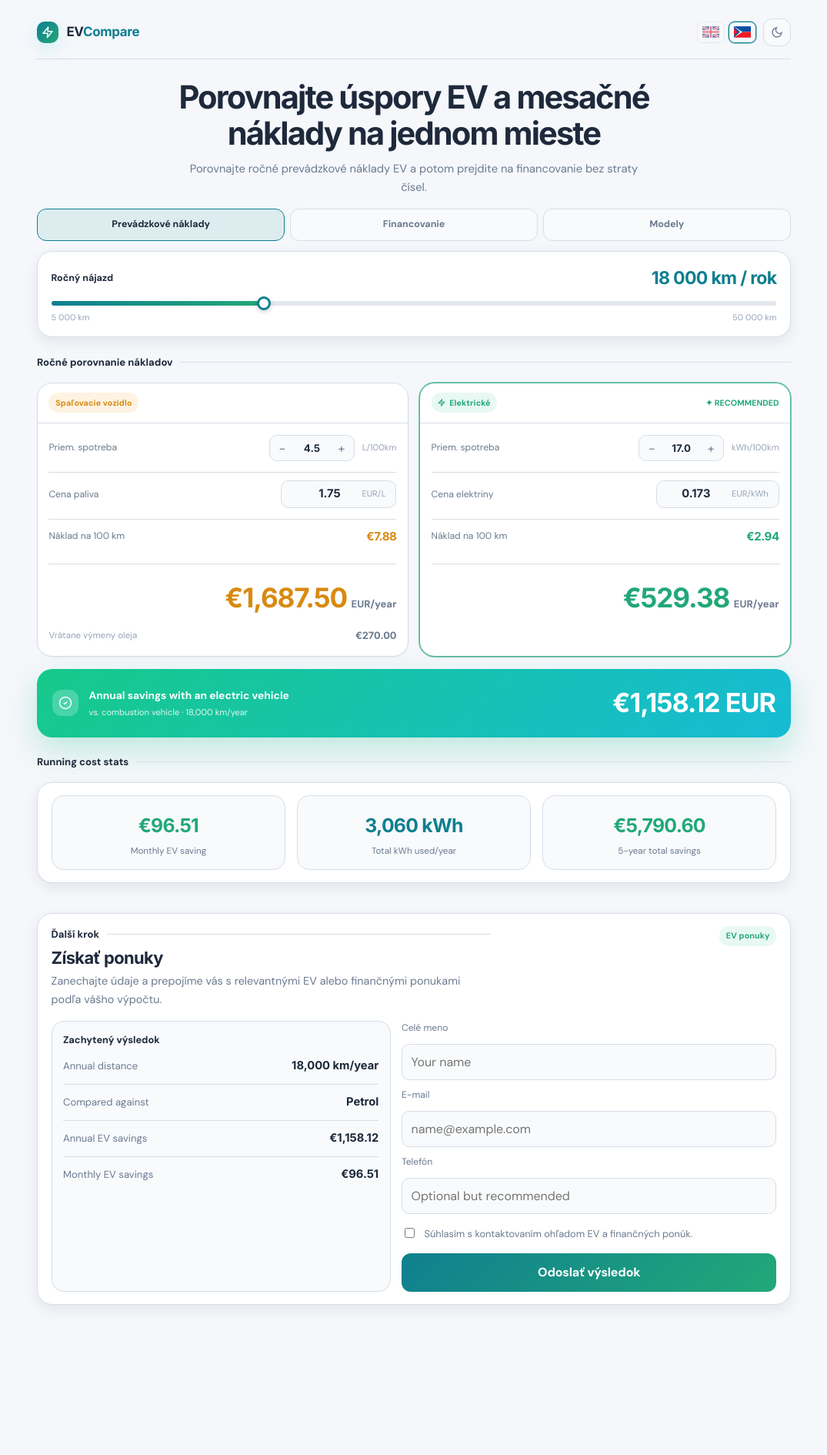
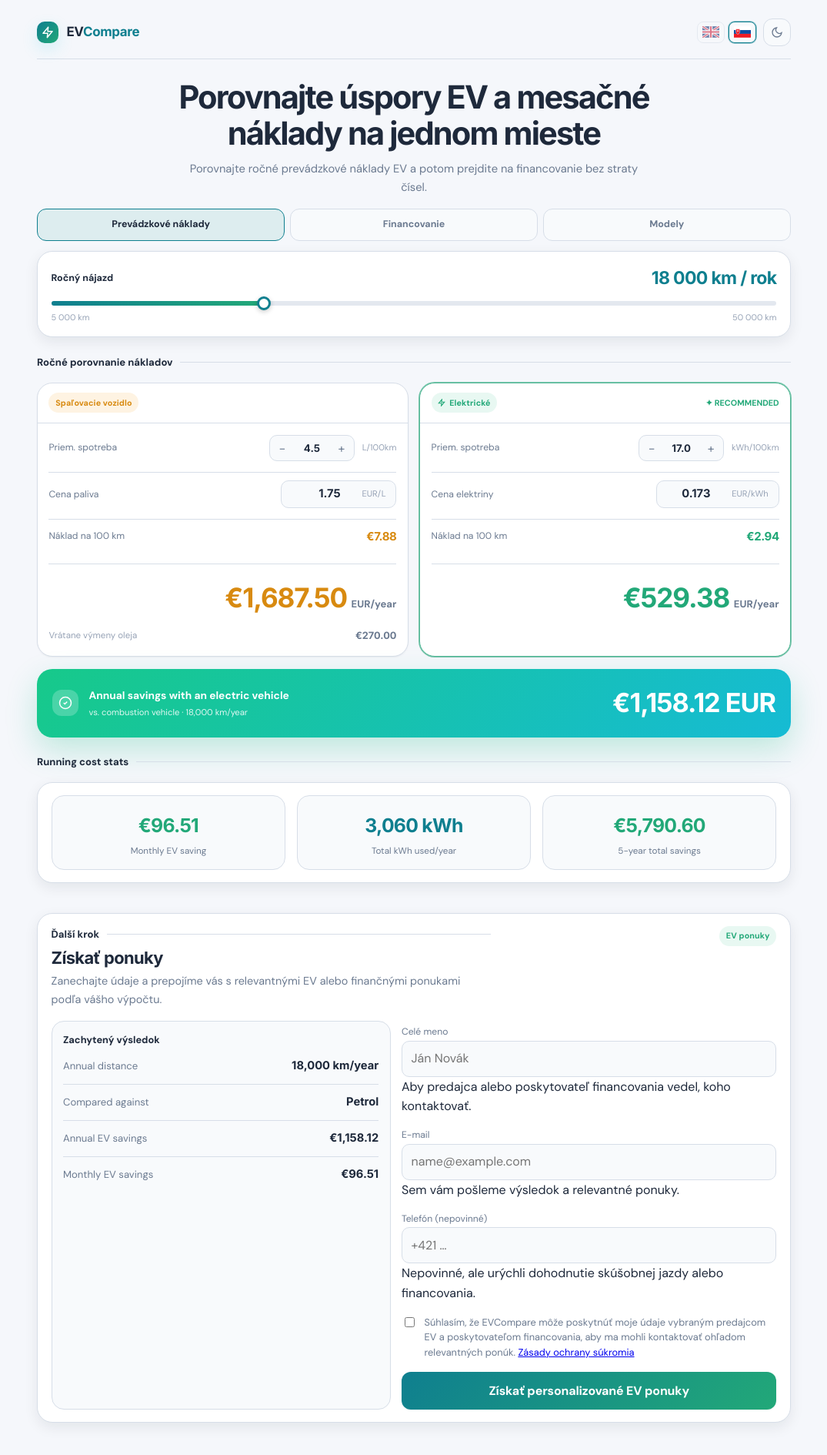
Before and after one commit to Azshken/EVCompare, a React (Vite) app: page / in a window 1280 px wide. Shown: the top 1890 px of the page at 77% size, without its empty margins (102-1177 px from the left). Before the commit the page ends 1743 px from the top, so only its background shows below. Built offline with nearby package versions, Linux system fonts and the light colour scheme.

Commit message:
Improve lead form clarity and fix Slovak flag

```diff
--- a/src/components/AppShell.tsx
+++ b/src/components/AppShell.tsx
@@ -17,12 +17,13 @@ function getInitialTheme(): ThemeMode {
 function FlagSK() {
   return (
     <svg viewBox="0 0 60 40" width="22" height="15" aria-hidden="true">
-      <rect width="60" height="40" fill="#fff" />
-      <rect width="60" height="20" fill="#0b4ea2" />
-      <rect y="20" width="60" height="20" fill="#ee1c25" />
-      <path d="M0 0 L30 20 L0 40 Z" fill="#fff" />
-      <path d="M0 0 L22 20 L0 40 Z" fill="#0b4ea2" />
-      <path d="M0 8 L14 20 L0 32 Z" fill="#ee1c25" />
+      <rect width="60" height="40" fill="#ffffff" />
+      <rect y="13.33" width="60" height="13.33" fill="#0b4ea2" />
+      <rect y="26.66" width="60" height="13.34" fill="#ee1c25" />
+      <g transform="translate(7,10) scale(0.42)">
+        <path d="M0 0h33v24c0 10-8 16-16.5 19C8 40 0 34 0 24Z" fill="#ee1c25" stroke="#ffffff" strokeWidth="3" />
+        <path d="M16.5 8v18M9 15h15M11 11h11M11 19h11" stroke="#ffffff" strokeWidth="2.5" fill="none" />
+      </g>
     </svg>
   );
 }
--- a/src/components/common/LeadCaptureSection.tsx
+++ b/src/components/common/LeadCaptureSection.tsx
@@ -79,37 +79,51 @@ export function LeadCaptureSection({
         </aside>
 
         <form className="lead-form" onSubmit={onSubmit}>
+          <div className="lead-field">
             <label className="control-label" htmlFor="leadName">{t('fullName')}</label>
             <input
               id="leadName"
               className="text-input"
               type="text"
+              autoComplete="name"
               value={form.name}
               onChange={(e) => onFieldChange('name', e.target.value)}
-            placeholder="Your name"
+              placeholder={t('fullNamePlaceholder')}
               required
             />
+            <p className="field-hint">{t('fullNameHint')}</p>
+          </div>
 
+          <div className="lead-field">
             <label className="control-label" htmlFor="leadEmail">{t('email')}</label>
             <input
               id="leadEmail"
               className="text-input"
               type="email"
+              autoComplete="email"
               value={form.email}
               onChange={(e) => onFieldChange('email', e.target.value)}
               placeholder="name@example.com"
               required
             />
+            <p className="field-hint">{t('emailHint')}</p>
+          </div>
 
-          <label className="control-label" htmlFor="leadPhone">{t('phone')}</label>
+          <div className="lead-field">
+            <label className="control-label" htmlFor="leadPhone">
+              {t('phone')} <span className="optional-label">{t('phoneOptional')}</span>
+            </label>
             <input
               id="leadPhone"
               className="text-input"
               type="tel"
+              autoComplete="tel"
               value={form.phone}
               onChange={(e) => onFieldChange('phone', e.target.value)}
-            placeholder="Optional but recommended"
+              placeholder={t('phonePlaceholder')}
             />
+            <p className="field-hint">{t('phoneHint')}</p>
+          </div>
 
           <label className="lead-checkbox">
             <input
@@ -118,17 +132,17 @@ export function LeadCaptureSection({
               onChange={(e) => onConsentChange(e.target.checked)}
               required
             />
-            <span>{t('consent')}</span>
+            <span>
+              {t('consent')} <a href="/privacy" className="privacy-link">{t('consentPrivacy')}</a>
+            </span>
           </label>
 
           <button type="submit" className="lead-submit">
-            {submitLabel}
+            {t('getPersonalisedOffers')}
           </button>
 
           {submitted && (
-            <div className="lead-success">
-              Lead captured successfully in this prototype.
-            </div>
+            <div className="lead-success">{t('leadSuccess')}</div>
           )}
         </form>
       </div>
--- a/src/i18n.tsx
+++ b/src/i18n.tsx
@@ -69,11 +69,38 @@ const DICT = {
   sendResult: { en: "Send my result", sk: "Odoslať výsledok" },
   capturedResult: { en: "Captured result", sk: "Zachytený výsledok" },
   fullName: { en: "Full name", sk: "Celé meno" },
+  fullNamePlaceholder: { en: "Ján Novák", sk: "Ján Novák" },
+  fullNameHint: {
+    en: "So a dealer or lender knows who to contact.",
+    sk: "Aby predajca alebo poskytovateľ financovania vedel, koho kontaktovať.",
+  },
   email: { en: "Email", sk: "E-mail" },
+  emailHint: {
+    en: "We send your result and relevant offers here.",
+    sk: "Sem vám pošleme výsledok a relevantné ponuky.",
+  },
   phone: { en: "Phone", sk: "Telefón" },
+  phoneOptional: { en: "(optional)", sk: "(nepovinné)" },
+  phonePlaceholder: { en: "+421 …", sk: "+421 …" },
+  phoneHint: {
+    en: "Optional, but helps arrange a test drive or financing call faster.",
+    sk: "Nepovinné, ale urýchli dohodnutie skúšobnej jazdy alebo financovania.",
+  },
   consent: {
-    en: "I agree to be contacted about EV and financing offers.",
-    sk: "Súhlasím s kontaktovaním ohľadom EV a finančných ponúk.",
+    en: "I agree that EVCompare may share my details with selected EV dealers and financing providers so they can contact me about relevant offers.",
+    sk: "Súhlasím, že EVCompare môže poskytnúť moje údaje vybraným predajcom EV a poskytovateľom financovania, aby ma mohli kontaktovať ohľadom relevantných ponúk.",
+  },
+  consentPrivacy: {
+    en: "Privacy policy",
+    sk: "Zásady ochrany súkromia",
+  },
+  getPersonalisedOffers: {
+    en: "Get my personalised EV offers",
+    sk: "Získať personalizované EV ponuky",
+  },
+  leadSuccess: {
+    en: "Thanks — your result has been saved and we will be in touch.",
+    sk: "Ďakujeme — váš výsledok bol uložený a ozveme sa vám.",
   },
   thanks: { en: "Thanks — we will be in touch.", sk: "Ďakujeme — ozveme sa." },
   evOffers: { en: "EV offers", sk: "EV ponuky" },
```
Lines whose indentation alone changed are shown as unchanged.
